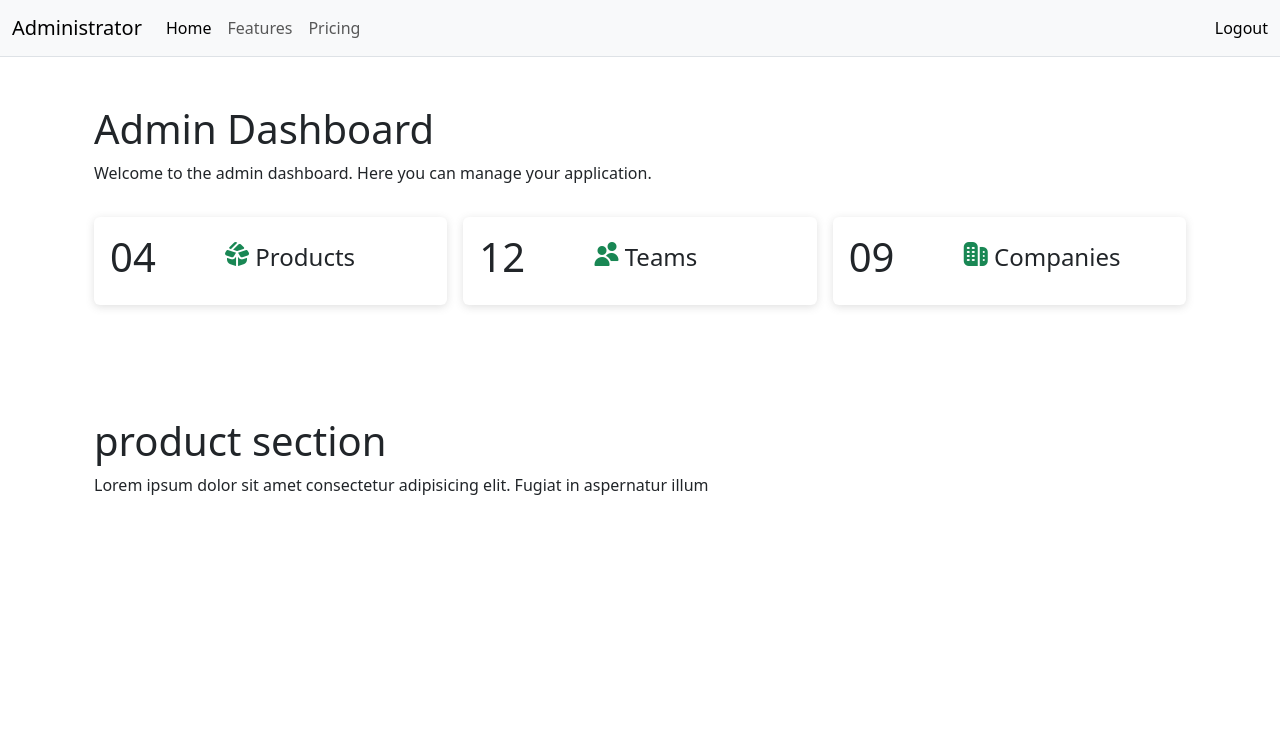
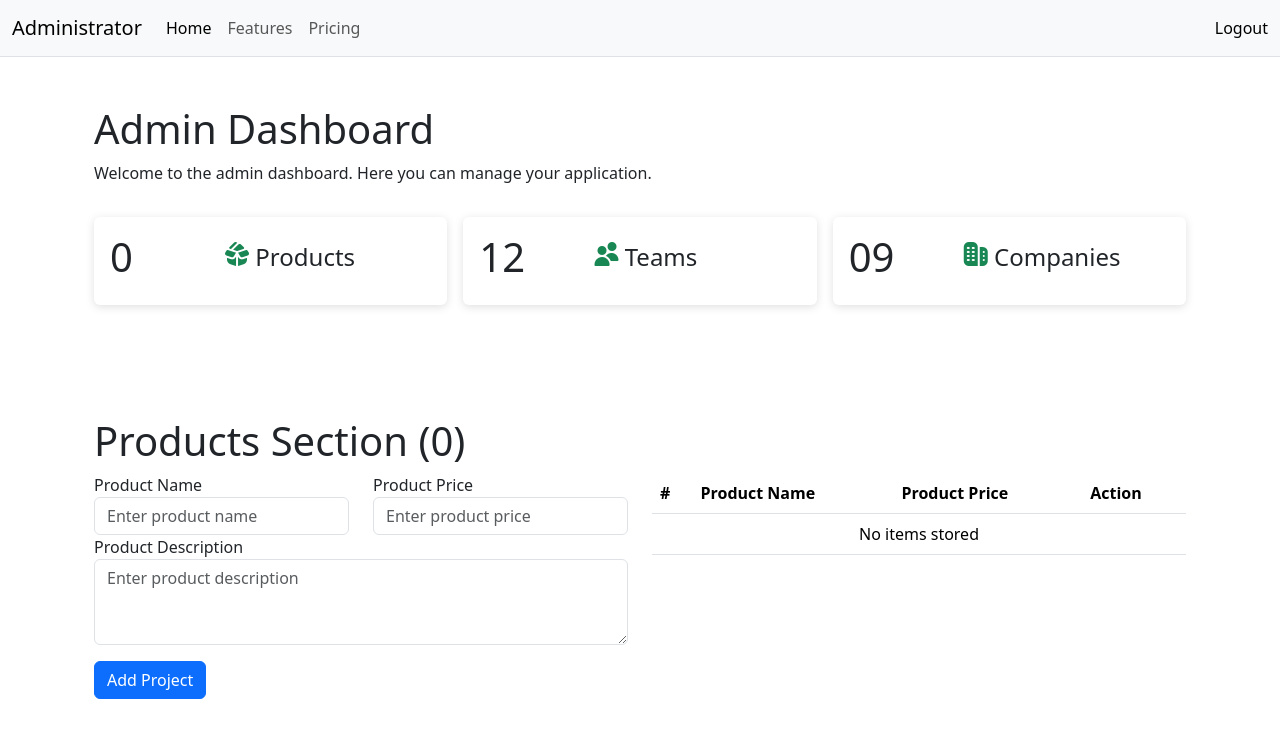
Before and after one commit to FERN1701/EcommerceVue, a Vue app: page /administrator/products in a window 1280 px wide. Shown: the top 738 px of the page. Built offline with nearby package versions, Linux system fonts and the light colour scheme.

Commit message:
ready for storing

```diff
--- a/src/views/administrator/AdminLayout.vue
+++ b/src/views/administrator/AdminLayout.vue
@@ -10,7 +10,7 @@
                         <div class="card">
                             <div class="card-body">
                                 <div class="row d-flex align-items-center">
-                                    <div class="col-sm-4"><h1>04</h1></div>
+                                    <div class="col-sm-4"><h1>{{ecomproducts.length}}</h1></div>
                                     <div class="col-sm-8"><h4><i class="fi fi-sr-box-open-full text-success"></i> Products</h4></div>
                                 </div>
                             </div>
@@ -54,6 +54,7 @@
 import AdminNav from '@/components/administrator/AdminNav.vue';
 import Team from '@/components/Team.vue'
 import Products from '@/views/administrator/Products.vue'
+import { onMounted, ref } from 'vue'
 export default {
     name: 'AdminLayout',
     components: {
@@ -61,6 +62,19 @@ export default {
         Team,
 		Products,
 	},
+    setup () {
+        const ecomproducts = ref([])
+        const newecomproducts = ref({ name: '', price: '', description: '' })
+
+         onMounted(() => {
+        const stored = localStorage.getItem('myProducts')
+        if (stored) ecomproducts.value = JSON.parse(stored)
+        })
+        return{
+            ecomproducts
+        }
+    }
+
 }
 </script>
 <style>
--- a/src/views/administrator/Products.vue
+++ b/src/views/administrator/Products.vue
@@ -1,11 +1,96 @@
 <template>
-    <div class="">
-            <h1>product section</h1>
-            <p>Lorem ipsum dolor sit amet consectetur adipisicing elit. Fugiat in aspernatur illum</p>
+    <h1>Products Section ({{ecomproducts.length}})</h1>
+    <div class="row">
+        <div class="col-sm-6">
+            <form  @submit.prevent="addProducts">
+
+                <div class="row">
+                    <div class="col-sm-6">
+                        <div class="form-group">
+                            <label for="productName">Product Name</label>
+                            <input type="text" class="form-control" id="productName" v-model="newecomproducts.name" placeholder="Enter product name">
+                        </div>
+                    </div>
+                    <div class="col-sm-6">
+                        <div class="form-group">
+                            <label for="productPrice">Product Price</label>
+                            <input type="text" class="form-control" id="productPrice" v-model="newecomproducts.price" placeholder="Enter product price">
+                        </div>
+                    </div>
+                    <div class="col-sm-12">
+                        <div class="form-group">
+                            <label for="productDescription">Product Description</label>
+                            <textarea class="form-control" id="productDescription" rows="3" v-model="newecomproducts.description" placeholder="Enter product description"></textarea>
+                        </div>
+                    </div>
+                    <div class="col-sm-4">
+                       <button type="submit" class="btn btn-primary mt-3">Add Project</button>
+                    </div>
+                </div>
+
+            </form>
         </div>
+        <div class="col-sm-6">
+            <div class="table-responsive">
+                <table class="table">
+                <thead>
+                    <tr>
+                    <th scope="col">#</th>
+                    <th scope="col">Product Name</th>
+                    <th scope="col">Product Price</th>
+                    <th scope="col">Action</th>
+                    </tr>
+                </thead>
+                <tbody>
+
+                    <tr v-if="ecomproducts.length === 0">
+                        <td colspan="4" class="text-center">No items stored</td>
+                    </tr>
+                    <tr v-else v-for="(product, index) in ecomproducts" :key="index">
+                        <th scope="row">{{index + 1}}</th>
+                        <td>{{product.name}}</td>
+                        <td>{{product.price}}</td>
+                        <td>
+                            <a  class="btn btn-danger" @click="deleteProduct(index)">Delete</a>
+                        </td>
+                    </tr>
+                </tbody>
+                </table>
+            </div>
+        </div>
+    </div>
 </template>
 <script>
+import Products from '@/views/administrator/Products.vue'
+import { onMounted, ref, watch } from 'vue'
 export default {
     name: 'Products',
+    setup () {
+        const ecomproducts = ref([])
+        const newecomproducts = ref({ name: '', price: '', description: '' })
+
+         onMounted(() => {
+        const stored = localStorage.getItem('myProducts')
+        if (stored) ecomproducts.value = JSON.parse(stored)
+        })
+
+        // Save to localStorage
+        watch(
+        ecomproducts,
+        (val) => localStorage.setItem('myProducts', JSON.stringify(val)),
+        { deep: true }
+        )
+        const addProducts = () => {
+            if (newecomproducts.value.name.trim()) {
+                ecomproducts.value.push({ ...newecomproducts.value })
+                console.log('Success')
+                newecomproducts.value = { name: '',price: '', description: '' }
+            }
+        }
+        const deleteProduct = (index) => {
+            ecomproducts.value.splice(index,1)
+        }
+        return { ecomproducts, newecomproducts, addProducts, deleteProduct}
+    }
 }
 </script>
```
